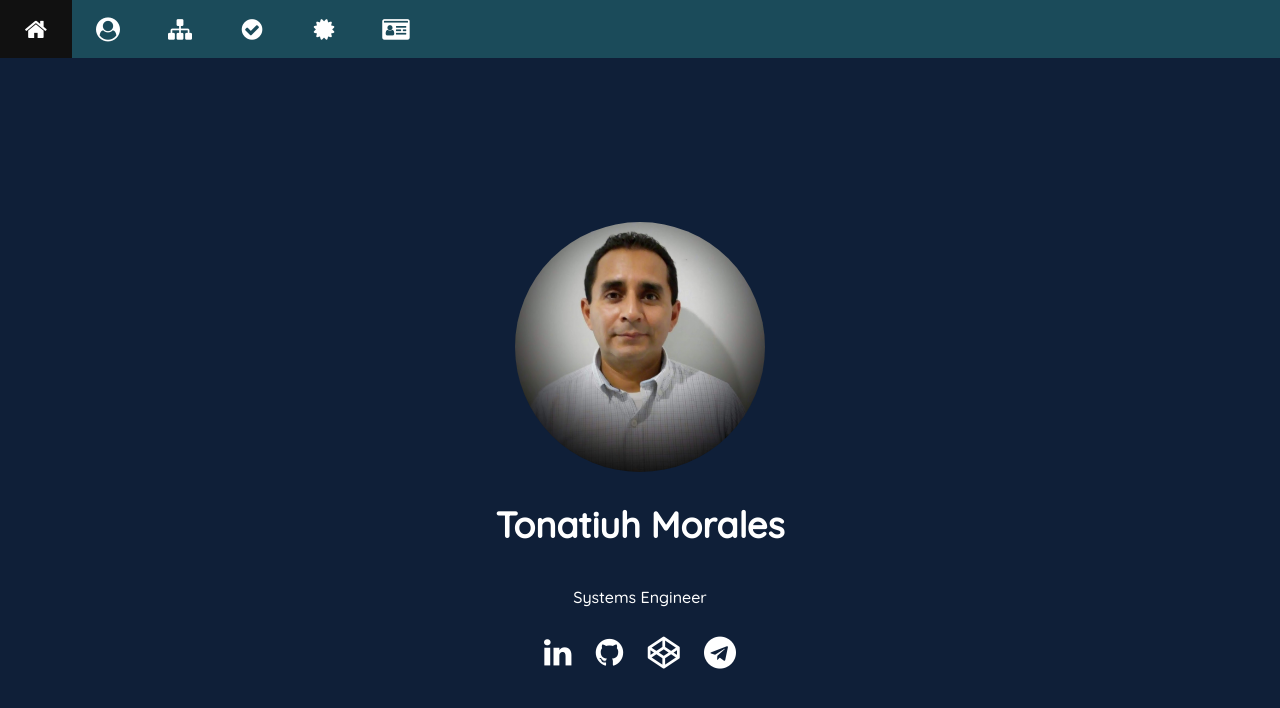
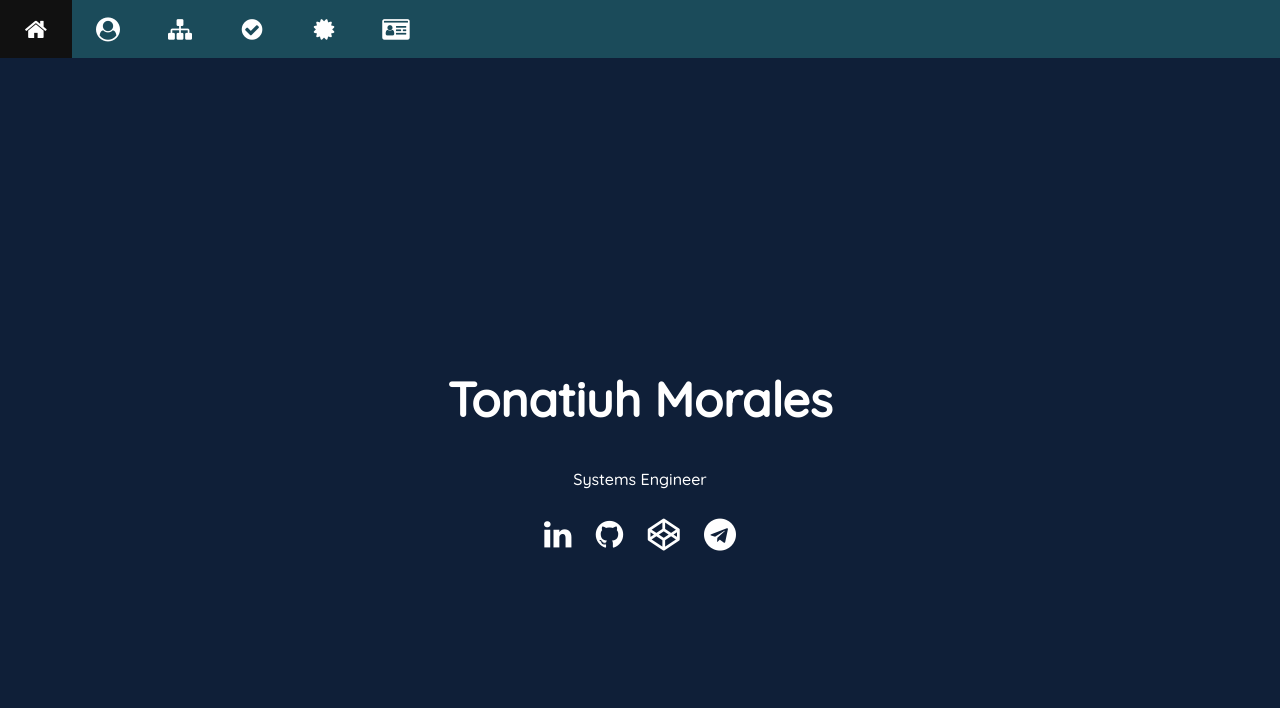
Before and after one commit to blackc0mb/blackc0mb.github.io, a Jekyll site: the page cv/index.html, which Jekyll copies as it is, in a window 1280 px wide and 900 px high. Shown: the top 708 px of the window. Built offline with Jekyll 4.4.1, drawn with Linux system fonts in a browser that asks for light colours.

Commit message:
delete me.jpg about

```diff
--- a/cv/assets/css/main.css
+++ b/cv/assets/css/main.css
@@ -9,7 +9,7 @@
    --footer-background-color: #8E7970;
 
    --general-font-family: 'Quicksand', sans-serif;
-   --h1-font-size: 1.5rem;
+   --h1-font-size: 2.0rem;
    --h2-font-size: 1.5rem;
    --h3-font-size: 1.3rem;
    --p-font-size: 1.0rem;
@@ -17,7 +17,7 @@
 
 @media screen and (min-width: 768px) {
   :root {
-    --h1-font-size: 2.25rem;
+    --h1-font-size: 3.0rem;
     --h2-font-size: 1.5rem;
     --h3-font-size: 1.25rem;
     --p-font-size: 1.0rem;
--- a/cv/index.html
+++ b/cv/index.html
@@ -30,9 +30,9 @@
          <section id="home">
             <div id="home-container" class="home-container bd-grid">
                <div id="home-info" class="home-info animate__animated animate__zoomIn">
-                  <div class="home-img">
+                  <!-- <div class="home-img">
                      <img src="./assets/images/me.jpg">
-                  </div>
+                  </div> -->
 
                   <h1>Tonatiuh Morales</h1>
                   <span>Systems Engineer</span>
```
Also changed, not shown: cv/assets/images/GitHub-Mark-Light-32px.png (deleted), cv/assets/images/Linkedin-1.png (deleted), cv/assets/images/Linkedin.png (deleted), cv/assets/images/codepen.png (deleted).
